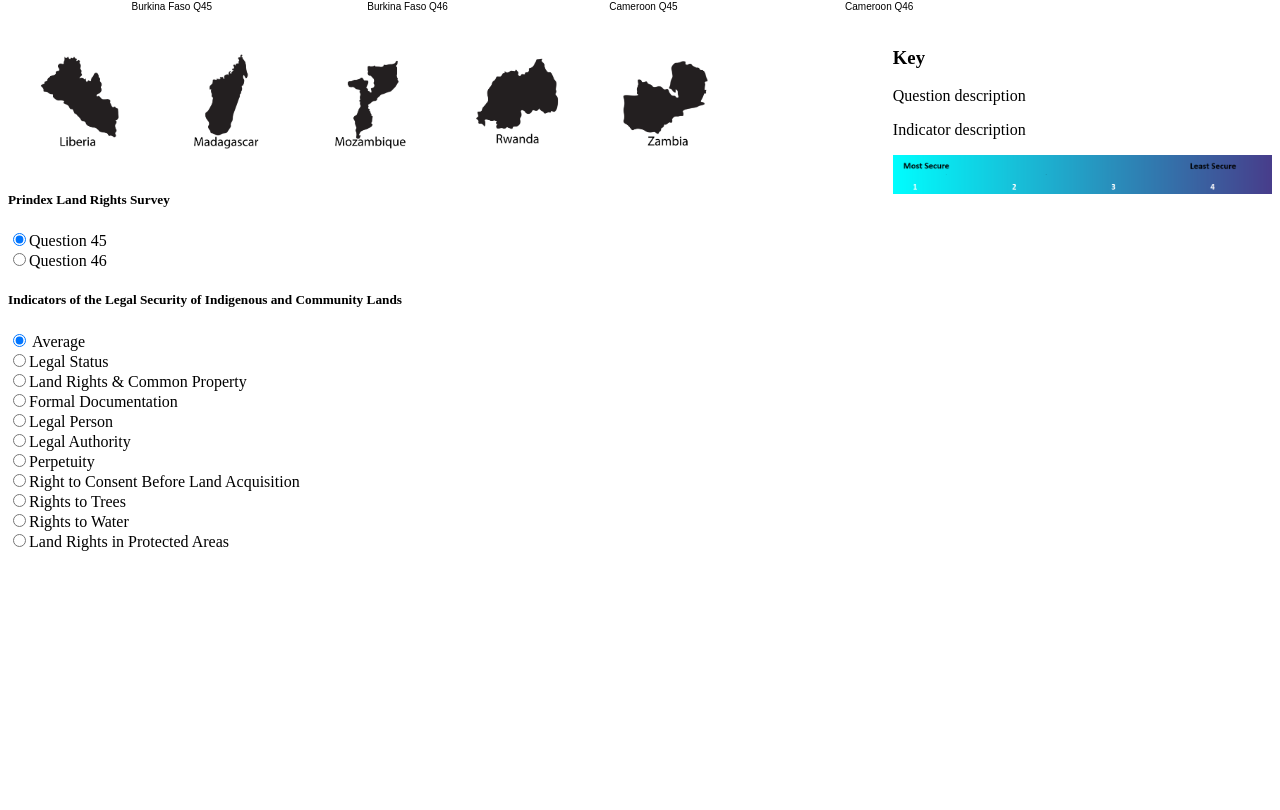
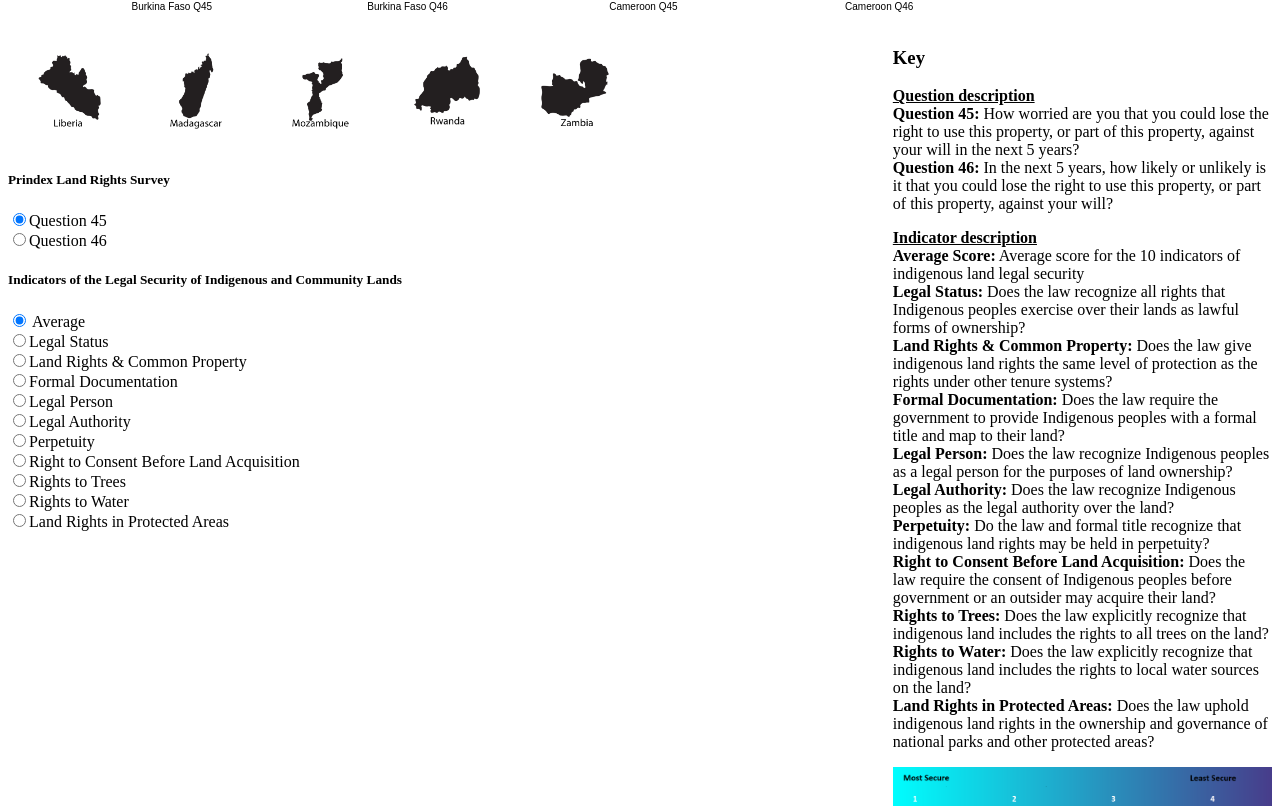
Before and after one commit to tahitihat/LTRI-visualization, a plain HTML site: page index.html in a window 1280 px wide. Shown: the part 599-1409 px from the top of the page. Before the commit the page ends 1177 px from the top, so only its background shows below. Drawn offline with nearby package versions, Linux system fonts and the light colour scheme.

Commit message:
All question and indicator descriptions

```diff
--- a/countries.css
+++ b/countries.css
@@ -73,8 +73,8 @@
 }
 
 .sidenav label img {
-  height: 100px;
-  width: 100px;
+  height: 80px;
+  width: 80px;
   transition-duration: 0.2s;
   transform-origin: 50% 50%;
   vertical-align: top;
--- a/index.html
+++ b/index.html
@@ -29,8 +29,40 @@
 
 <div class = "key">
   <h3> Key </h3>
-  <p> Question description </p>
-  <p> Indicator description </p>
+  <p>
+    <b> <u> Question description </u></b> <br>
+
+    <b>Question 45: </b>How worried are you that you could lose the right to use this property, or part of this property, against your will in the
+    next 5 years? <br>
+
+  <b>  Question 46: </b>In the next 5 years, how likely or unlikely is it that you could lose the right to use this property, or part of this property, against your will?
+    </p>
+
+    <p>
+    <b> <u>Indicator description </u> </b> <br>
+    <b>Average Score:</b> Average score for the 10 indicators of indigenous land legal security <br>
+
+  <b>  Legal Status: </b> Does the law recognize all rights that Indigenous peoples exercise over their lands as lawful forms of ownership?<br>
+
+  <b>  Land Rights & Common Property: </b>Does the law give indigenous land rights the same level of protection as the rights under other tenure systems?<br>
+
+  <b>  Formal Documentation: </b>Does the law require the government to provide Indigenous peoples with a formal title and map to their land?<br>
+
+  <b>  Legal Person: </b>Does the law recognize Indigenous peoples as a legal person for the purposes of land ownership?<br>
+
+  <b>  Legal Authority: </b>Does the law recognize Indigenous peoples as the legal authority over the land?<br>
+
+  <b>  Perpetuity: </b>Do the law and formal title recognize that indigenous land rights may be held in perpetuity?<br>
+
+  <b>  Right to Consent Before Land Acquisition:</b> Does the law require the consent of Indigenous peoples before government or an outsider may acquire their land?<br>
+
+  <b>  Rights to Trees:</b> Does the law explicitly recognize that indigenous land includes the rights to all trees on the land?<br>
+
+<b>    Rights to Water:</b> Does the law explicitly recognize that indigenous land includes the rights to local water sources on the land?<br>
+
+  <b>  Land Rights in Protected Areas: </b>Does the law uphold indigenous land rights in the ownership and governance of national parks and other protected areas?<br>
+    </p>
+
   <img src = "./LabeledCountries/colorspectrum.PNG"> </img>
 </div>
 
```
